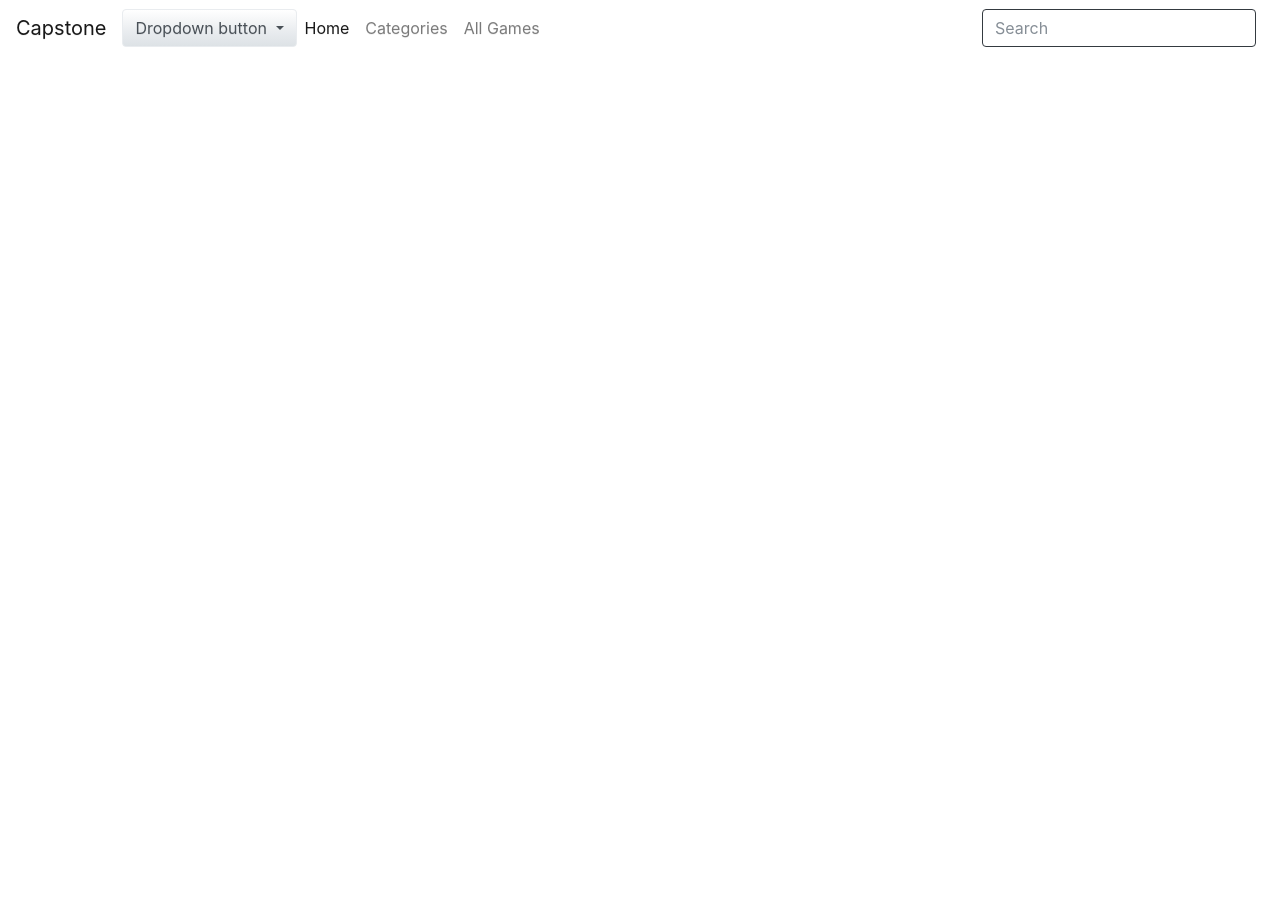
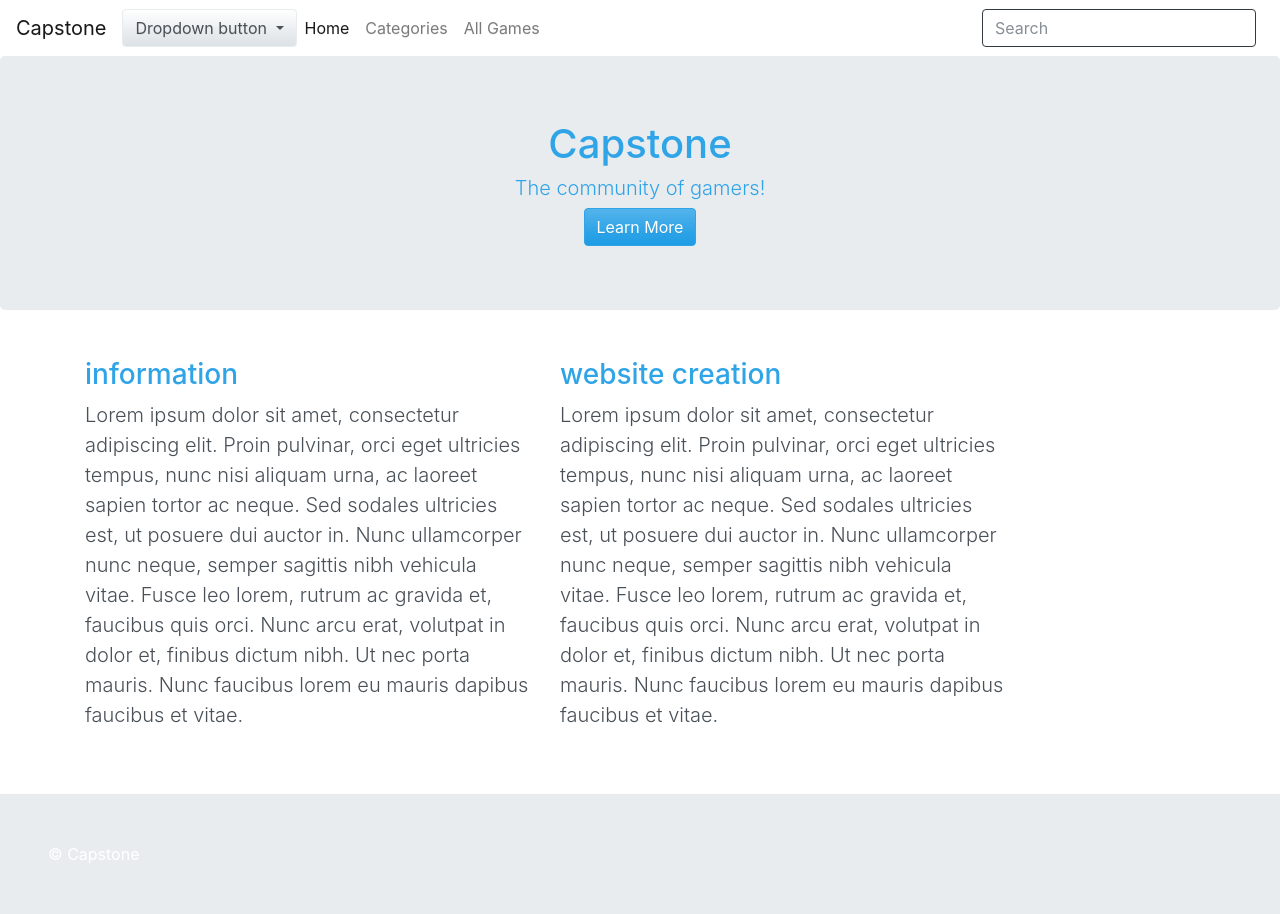
Before and after one commit to adgray09/capstone, a plain HTML site: page index.html in a window 1280 px wide. Before the commit the page ends 800 px from the top, so only its background shows below. Drawn offline with nearby package versions, Linux system fonts and the light colour scheme; files that its build step writes are made by us from their sources.

Commit message:
added footers and comments

```diff
--- a/index.html
+++ b/index.html
@@ -10,13 +10,11 @@
     <link rel="stylesheet" href="https://stackpath.bootstrapcdn.com/bootswatch/4.3.1/cerulean/bootstrap.min.css">
     <!-- CUSTOM STYLES -->
     <link rel="stylesheet" href="styles.css">
+    <!-- JAVASCRIPT-->
     <script src="https://code.jquery.com/jquery-3.3.1.slim.min.js" integrity="sha384-q8i/X+965DzO0rT7abK41JStQIAqVgRVzpbzo5smXKp4YfRvH+8abtTE1Pi6jizo" crossorigin="anonymous"></script>
     <script src="https://cdnjs.cloudflare.com/ajax/libs/popper.js/1.14.3/umd/popper.min.js" integrity="sha384-ZMP7rVo3mIykV+2+9J3UJ46jBk0WLaUAdn689aCwoqbBJiSnjAK/l8WvCWPIPm49" crossorigin="anonymous"></script>
     <script src="https://stackpath.bootstrapcdn.com/bootstrap/4.1.3/js/bootstrap.min.js" integrity="sha384-ChfqqxuZUCnJSK3+MXmPNIyE6ZbWh2IMqE241rYiqJxyMiZ6OW/JmZQ5stwEULTy" crossorigin="anonymous"></script>
 </head>
-
-
-
 
 <!-- NAVBAR -->
 
@@ -56,3 +54,29 @@
             </form>
         </div>
     </nav>
+
+    <div class="jumbotron text-center">
+            <div class="hero-background-img">
+                <h1 class="h1">Capstone</h1>
+                <p class="lead h1">The community of gamers!</p>
+                <a href="#" class="btn btn-primary">Learn More</a>
+            </div>
+        </div>
+
+        <div class="container mb-5 mt-5">
+                <div class="row">
+                                <div class="col-lg-5">
+                                <h3>information</h3>
+                                <p class="lead"> Lorem ipsum dolor sit amet, consectetur adipiscing elit. Proin pulvinar, orci eget ultricies tempus, nunc nisi aliquam urna, ac laoreet sapien tortor ac neque. Sed sodales ultricies est, ut posuere dui auctor in. Nunc ullamcorper nunc neque, semper sagittis nibh vehicula vitae. Fusce leo lorem, rutrum ac gravida et, faucibus quis orci. Nunc arcu erat, volutpat in dolor et, finibus dictum nibh. Ut nec porta mauris. Nunc faucibus lorem eu mauris dapibus faucibus et vitae.</p>
+                                </div>
+                            <div class="col-lg-5">
+                            <h3>website creation</h3>
+                            <p class="lead"> Lorem ipsum dolor sit amet, consectetur adipiscing elit. Proin pulvinar, orci eget ultricies tempus, nunc nisi aliquam urna, ac laoreet sapien tortor ac neque. Sed sodales ultricies est, ut posuere dui auctor in. Nunc ullamcorper nunc neque, semper sagittis nibh vehicula vitae. Fusce leo lorem, rutrum ac gravida et, faucibus quis orci. Nunc arcu erat, volutpat in dolor et, finibus dictum nibh. Ut nec porta mauris. Nunc faucibus lorem eu mauris dapibus faucibus et vitae.</p>
+                        </div>
+                    </div>
+                </div>
+
+<!-- FOOTER -->
+<div class="bg-secondary p-5 text-white footer">
+        &copy; Capstone
+    </div>
```
Also changed, not shown: action_games.html (+6 -1 lines), categories.html (+6 -1 lines), game_page.html (+10 -1 lines), horror_games.html (+7 -1 lines), puzzle_games.html (+7 -1 lines).
